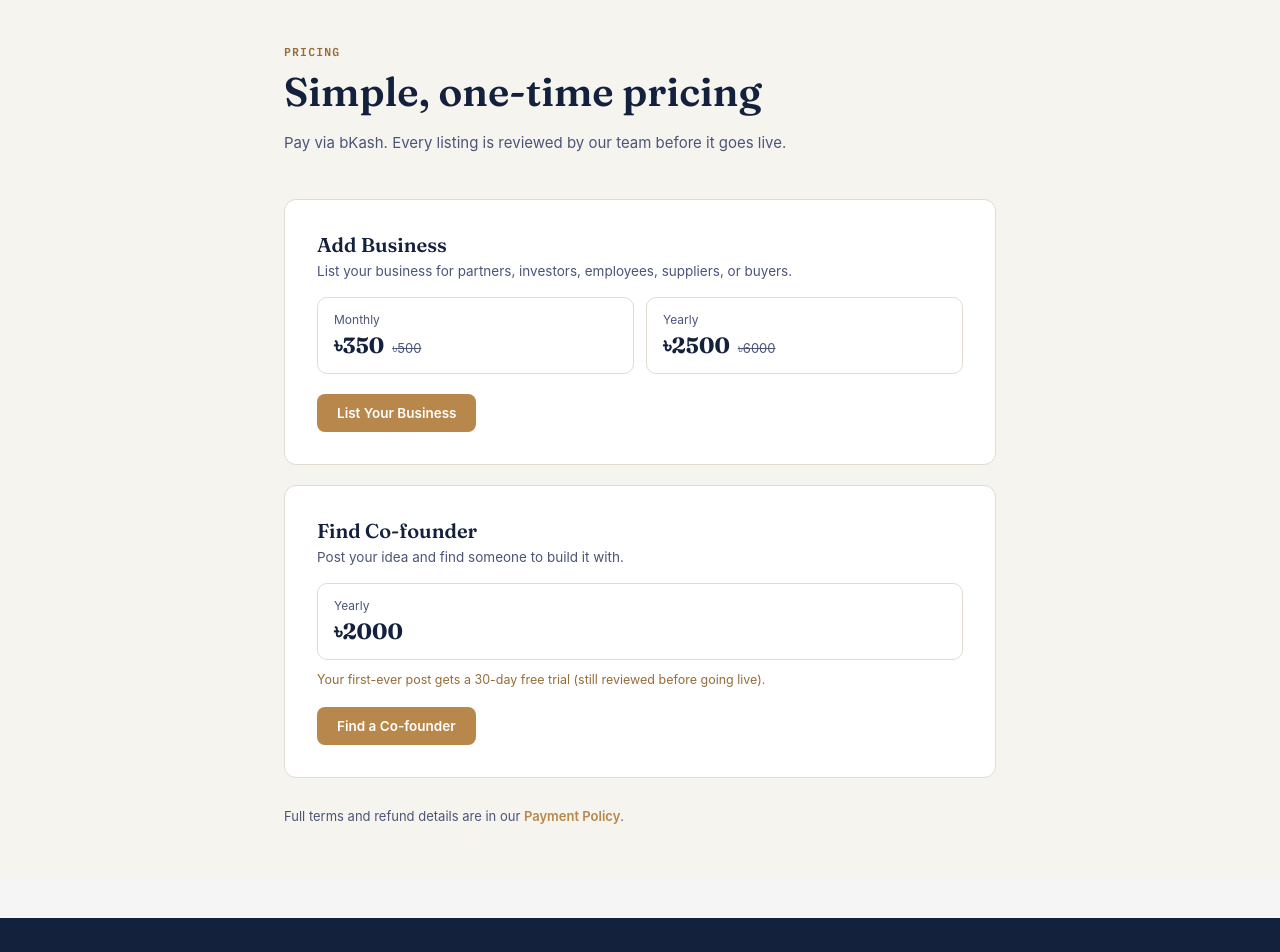
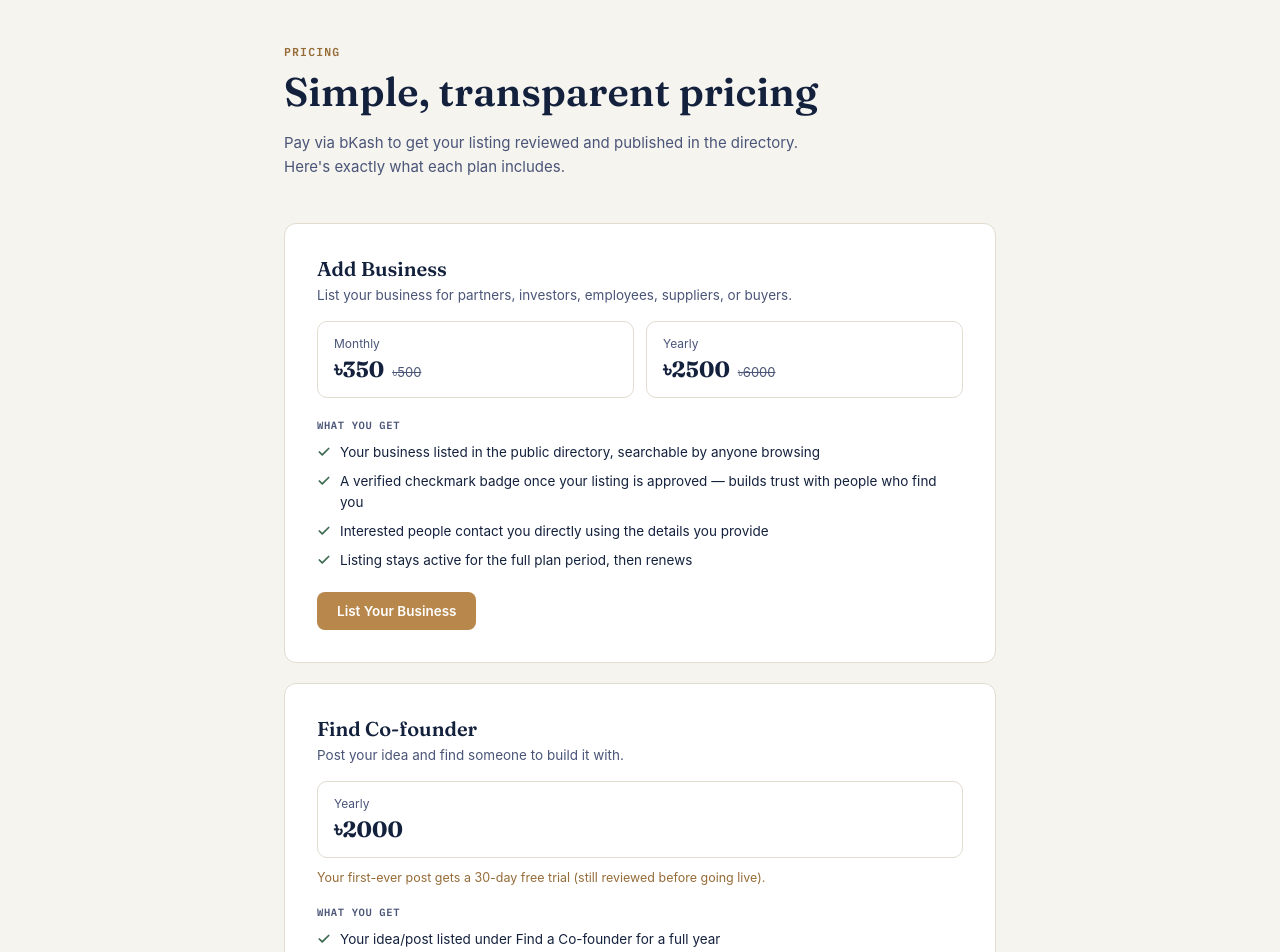
Before and after one commit to cotlevercom-ship-it/grocery-now, a Next.js app: page /pricing in a window 1280 px wide. Shown: the part 80-1032 px from the top of the page. Built offline with nearby package versions, Linux system fonts and the light colour scheme; no server answers; the database is empty.

Commit message:
Pricing page: add 'What you get' checklist per plan so value is clear
- Add Business and Find Co-founder each now list what the payment includes
- Clarify hero copy from 'one-time pricing' to 'transparent pricing' since Add Business has recurring monthly/yearly renewal

```diff
--- a/app/pricing/page.js
+++ b/app/pricing/page.js
@@ -10,6 +10,12 @@ const PLANS = [
       { label: 'Monthly', regular: '৳500', discount: '৳350' },
       { label: 'Yearly', regular: '৳6000', discount: '৳2500' },
     ],
+    features: [
+      'Your business listed in the public directory, searchable by anyone browsing',
+      'A verified checkmark badge once your listing is approved — builds trust with people who find you',
+      'Interested people contact you directly using the details you provide',
+      'Listing stays active for the full plan period, then renews',
+    ],
     cta: { label: 'List Your Business', href: '/listings/new' },
   },
   {
@@ -17,6 +23,12 @@ const PLANS = [
     tagline: 'Post your idea and find someone to build it with.',
     options: [
       { label: 'Yearly', regular: '৳2000', discount: null },
+    ],
+    features: [
+      'Your idea/post listed under Find a Co-founder for a full year',
+      'A verified checkmark badge once approved',
+      'People looking to join a project can contact you directly',
+      'First-ever post gets a 30-day free trial before the yearly charge applies',
     ],
     note: 'Your first-ever post gets a 30-day free trial (still reviewed before going live).',
     cta: { label: 'Find a Co-founder', href: '/cofounder/new' },
@@ -35,10 +47,10 @@ export default function PricingPage() {
         <h1 style={{
           fontFamily: theme.fontDisplay, fontWeight: '600', fontSize: 'clamp(28px,3.6vw,40px)',
           color: theme.ink, marginBottom: '16px', lineHeight: '1.15'
-        }}>Simple, one-time pricing</h1>
+        }}>Simple, transparent pricing</h1>
 
         <p style={{ fontSize: '15px', color: theme.inkSoft, lineHeight: '1.6', marginBottom: '44px', maxWidth: '520px' }}>
-          Pay via bKash. Every listing is reviewed by our team before it goes live.
+          Pay via bKash to get your listing reviewed and published in the directory. Here's exactly what each plan includes.
         </p>
 
         <div style={{ display: 'flex', flexDirection: 'column', gap: '20px' }}>
@@ -75,6 +87,23 @@ export default function PricingPage() {
                 <p style={{ fontSize: '12.5px', color: theme.brassDark, marginBottom: '20px' }}>{plan.note}</p>
               )}
 
+              <div style={{ marginBottom: '22px' }}>
+                <div style={{ fontFamily: theme.fontMono, fontSize: '10.5px', letterSpacing: '0.06em', textTransform: 'uppercase', color: theme.inkSoft, marginBottom: '10px', fontWeight: '600' }}>
+                  What you get
+                </div>
+                <div style={{ display: 'flex', flexDirection: 'column', gap: '9px' }}>
+                  {plan.features.map((f) => (
+                    <div key={f} style={{ display: 'flex', alignItems: 'flex-start', gap: '9px' }}>
+                      <svg width="14" height="14" viewBox="0 0 24 24" fill="none" stroke={theme.signal} strokeWidth="3" strokeLinecap="round" strokeLinejoin="round"
+                        style={{ flexShrink: 0, marginTop: '3px' }}>
+                        <polyline points="20 6 9 17 4 12" />
+                      </svg>
+                      <span style={{ fontSize: '13.5px', color: theme.ink, lineHeight: '1.5' }}>{f}</span>
+                    </div>
+                  ))}
+                </div>
+              </div>
+
               <Link href={plan.cta.href} style={{
                 display: 'inline-block', background: theme.brass, color: 'white',
                 borderRadius: '8px', padding: '11px 20px', fontSize: '13.5px', fontWeight: '600', textDecoration: 'none',
```
